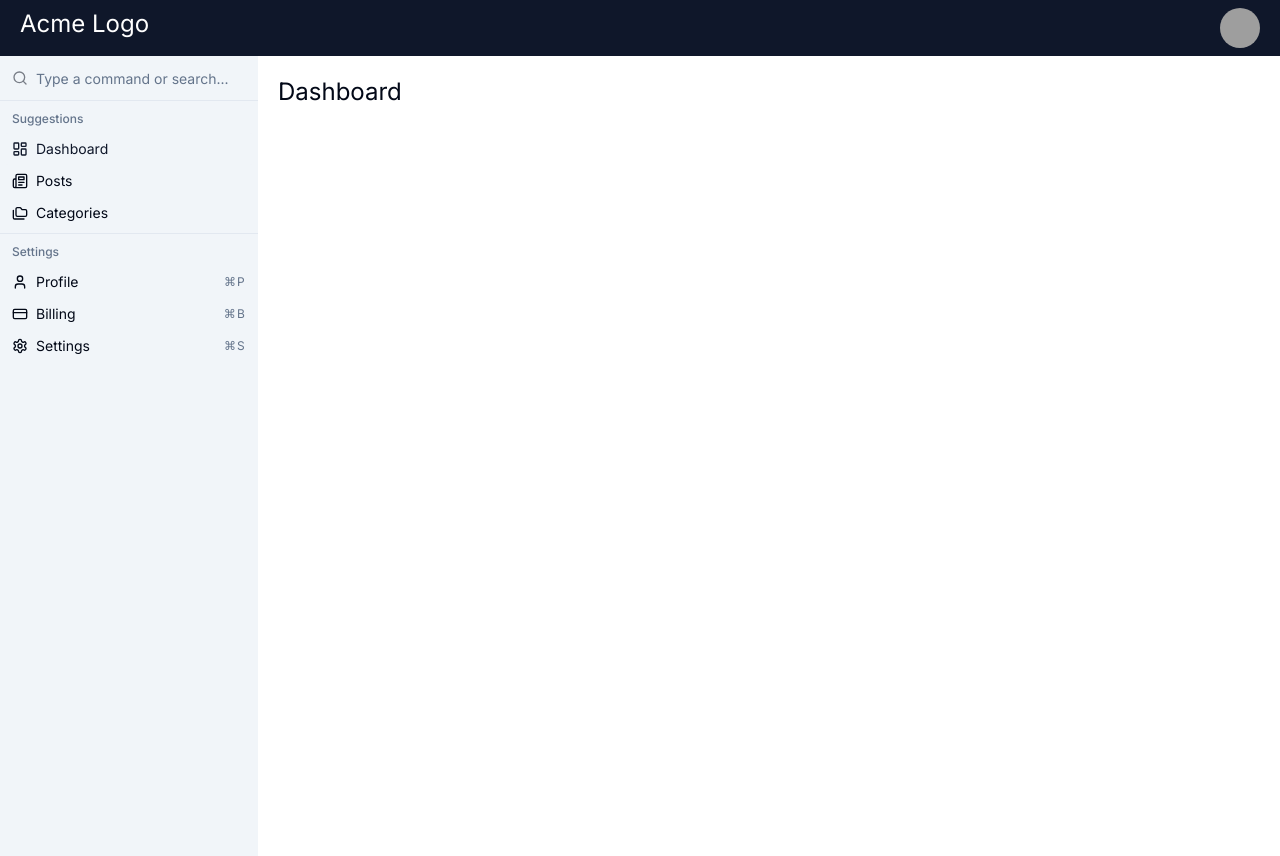
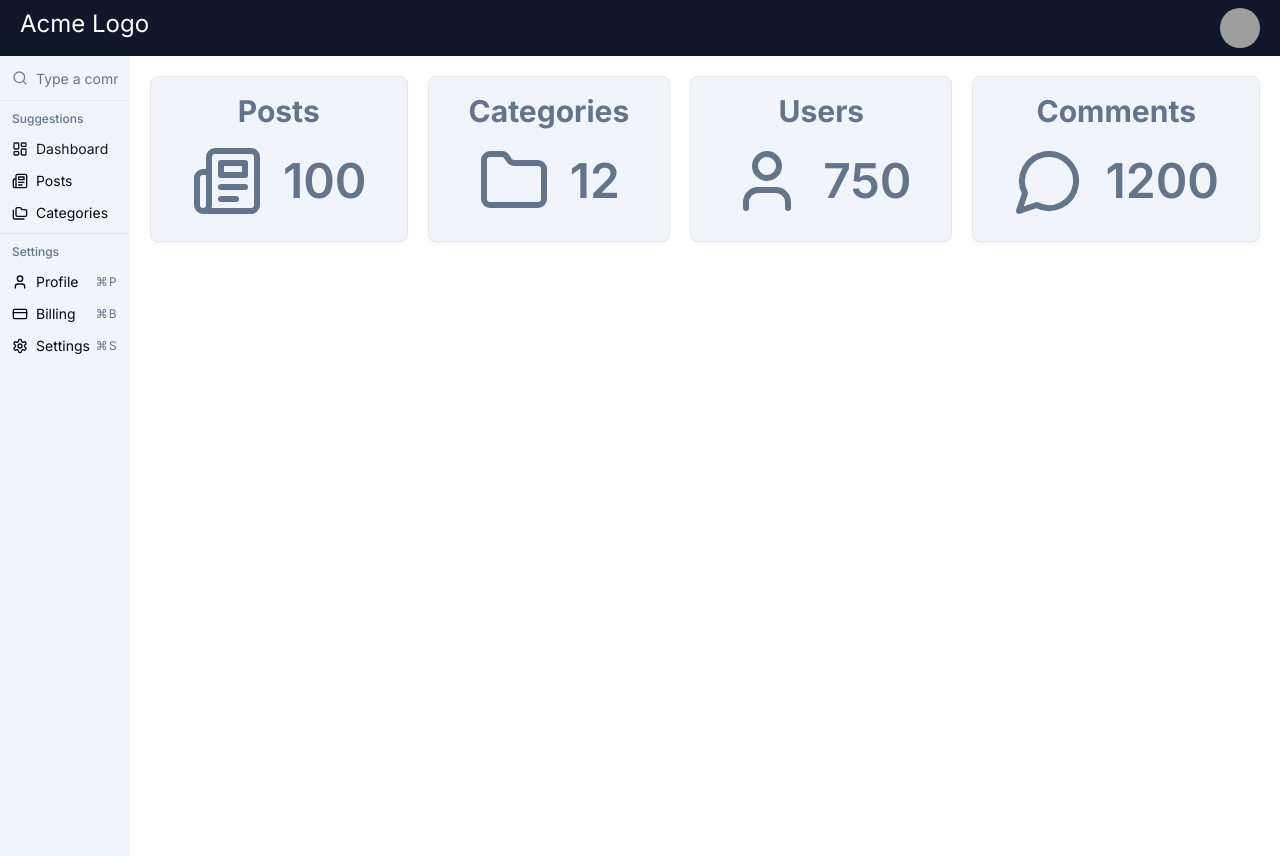
Before and after one commit to neilchauhan2/next-dashboard, a Next.js app: page / in a window 1280 px wide. Built offline with nearby package versions, Linux system fonts and the light colour scheme; grey boxes are pictures that could not be loaded.

Commit message:
feat: Add cards component and mock posts data

```diff
--- a/app/page.tsx
+++ b/app/page.tsx
@@ -1,7 +1,31 @@
+import DashboardCard from "@/components/Dashboard/DashboardCard";
+import { Folder, MessageCircle, Newspaper, User } from "lucide-react";
+
 export default function Home() {
   return (
     <>
-      <h1 className="text-2xl">Dashboard</h1>
+      <div className="flex flex-col md:flex-row justify-between gap-5 mb-5">
+        <DashboardCard
+          title="Posts"
+          count={100}
+          icon={<Newspaper className="text-slate-500" size={72} />}
+        />
+        <DashboardCard
+          title="Categories"
+          count={12}
+          icon={<Folder className="text-slate-500" size={72} />}
+        />
+        <DashboardCard
+          title="Users"
+          count={750}
+          icon={<User className="text-slate-500" size={72} />}
+        />
+        <DashboardCard
+          title="Comments"
+          count={1200}
+          icon={<MessageCircle className="text-slate-500" size={72} />}
+        />
+      </div>
     </>
   );
 }
--- a/components/Dashboard/DashboardCard.tsx
+++ b/components/Dashboard/DashboardCard.tsx
@@ -1,7 +1,28 @@
-function DashboardCard() {
-  return (
-    <div>DashboardCard</div>
-  )
+import { Card, CardContent } from "@/components/ui/card";
+import { LucideIcon } from "lucide-react";
+
+interface DashboardCardProps {
+  title: string;
+  count: number;
+  icon: React.ReactElement<LucideIcon>;
 }
 
-export default DashboardCard
+function DashboardCard({ title, count, icon }: DashboardCardProps) {
+  return (
+    <Card className="bg-slate-100 dark:bg-slate-800 p-4 pb-0">
+      <CardContent>
+        <h3 className="text-3xl text-center mb-4 font-bold text-slate-500 dark:text-slate-200">
+          {title}
+        </h3>
+        <div className="flex gap-5 justify-center items-center">
+          {icon}
+          <h3 className="text-slate-500 text-5xl font-semibold dark:text-slate-200">
+            {count}
+          </h3>
+        </div>
+      </CardContent>
+    </Card>
+  );
+}
+
+export default DashboardCard;
--- /dev/null
+++ b/components/Posts/PostsTable.tsx
@@ -0,0 +1,5 @@
+const PostsTable = () => {
+  return <div>PostsTable</div>;
+};
+
+export default PostsTable;
--- /dev/null
+++ b/components/ui/card.tsx
@@ -0,0 +1,79 @@
+import * as React from "react"
+
+import { cn } from "@/lib/utils"
+
+const Card = React.forwardRef<
+  HTMLDivElement,
+  React.HTMLAttributes<HTMLDivElement>
+>(({ className, ...props }, ref) => (
+  <div
+    ref={ref}
+    className={cn(
+      "rounded-lg border bg-card text-card-foreground shadow-sm",
+      className
+    )}
+    {...props}
+  />
+))
+Card.displayName = "Card"
+
+const CardHeader = React.forwardRef<
+  HTMLDivElement,
+  React.HTMLAttributes<HTMLDivElement>
+>(({ className, ...props }, ref) => (
+  <div
+    ref={ref}
+    className={cn("flex flex-col space-y-1.5 p-6", className)}
+    {...props}
+  />
+))
+CardHeader.displayName = "CardHeader"
+
+const CardTitle = React.forwardRef<
+  HTMLParagraphElement,
+  React.HTMLAttributes<HTMLHeadingElement>
+>(({ className, ...props }, ref) => (
+  <h3
+    ref={ref}
+    className={cn(
+      "text-2xl font-semibold leading-none tracking-tight",
+      className
+    )}
+    {...props}
+  />
+))
+CardTitle.displayName = "CardTitle"
+
+const CardDescription = React.forwardRef<
+  HTMLParagraphElement,
+  React.HTMLAttributes<HTMLParagraphElement>
+>(({ className, ...props }, ref) => (
+  <p
+    ref={ref}
+    className={cn("text-sm text-muted-foreground", className)}
+    {...props}
+  />
+))
+CardDescription.displayName = "CardDescription"
+
+const CardContent = React.forwardRef<
+  HTMLDivElement,
+  React.HTMLAttributes<HTMLDivElement>
+>(({ className, ...props }, ref) => (
+  <div ref={ref} className={cn("p-6 pt-0", className)} {...props} />
+))
+CardContent.displayName = "CardContent"
+
+const CardFooter = React.forwardRef<
+  HTMLDivElement,
+  React.HTMLAttributes<HTMLDivElement>
+>(({ className, ...props }, ref) => (
+  <div
+    ref={ref}
+    className={cn("flex items-center p-6 pt-0", className)}
+    {...props}
+  />
+))
+CardFooter.displayName = "CardFooter"
+
+export { Card, CardHeader, CardFooter, CardTitle, CardDescription, CardContent }
```
Also changed, not shown: data/posts.ts (added, +172 -0 lines), types/posts.ts (added, +14 -0 lines).
